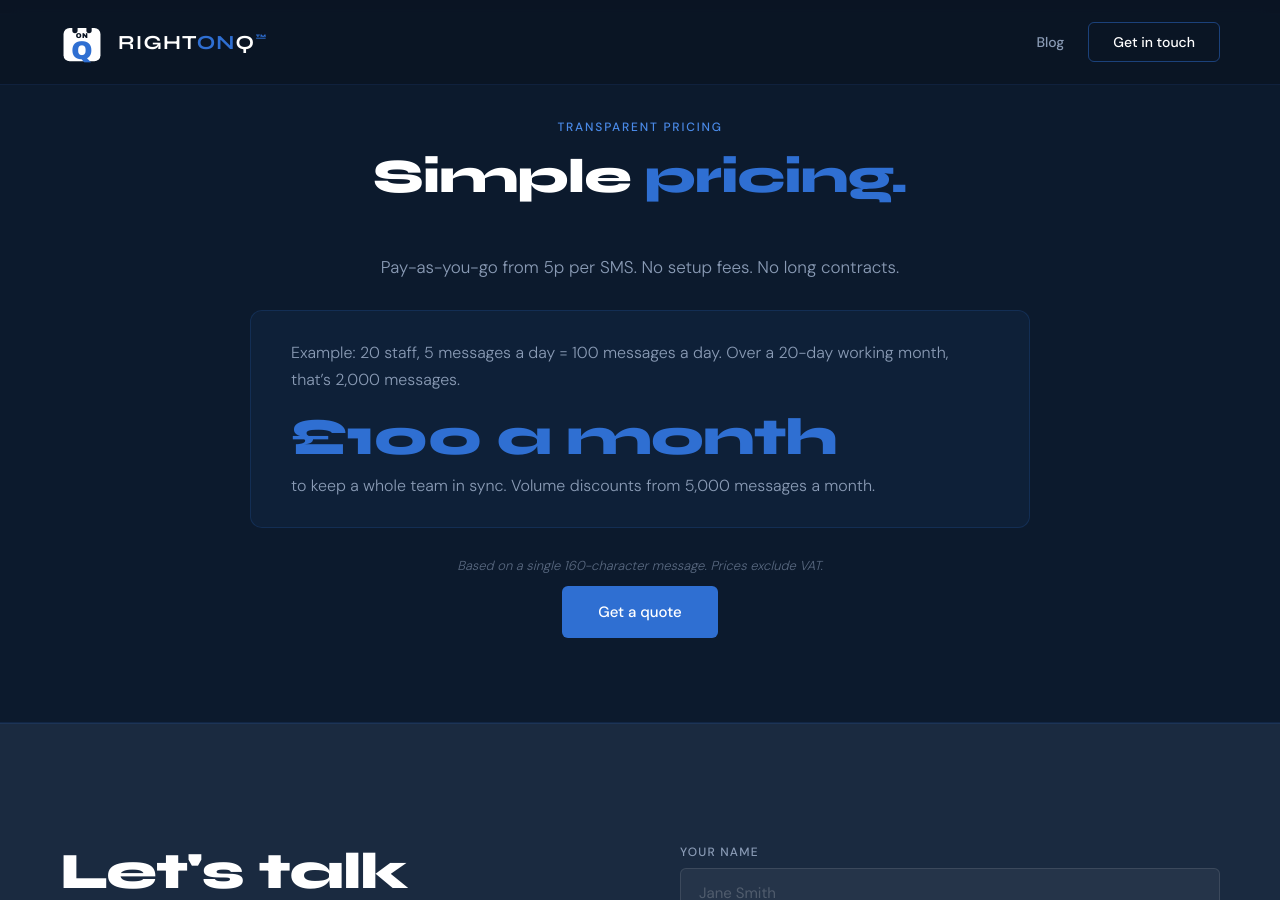
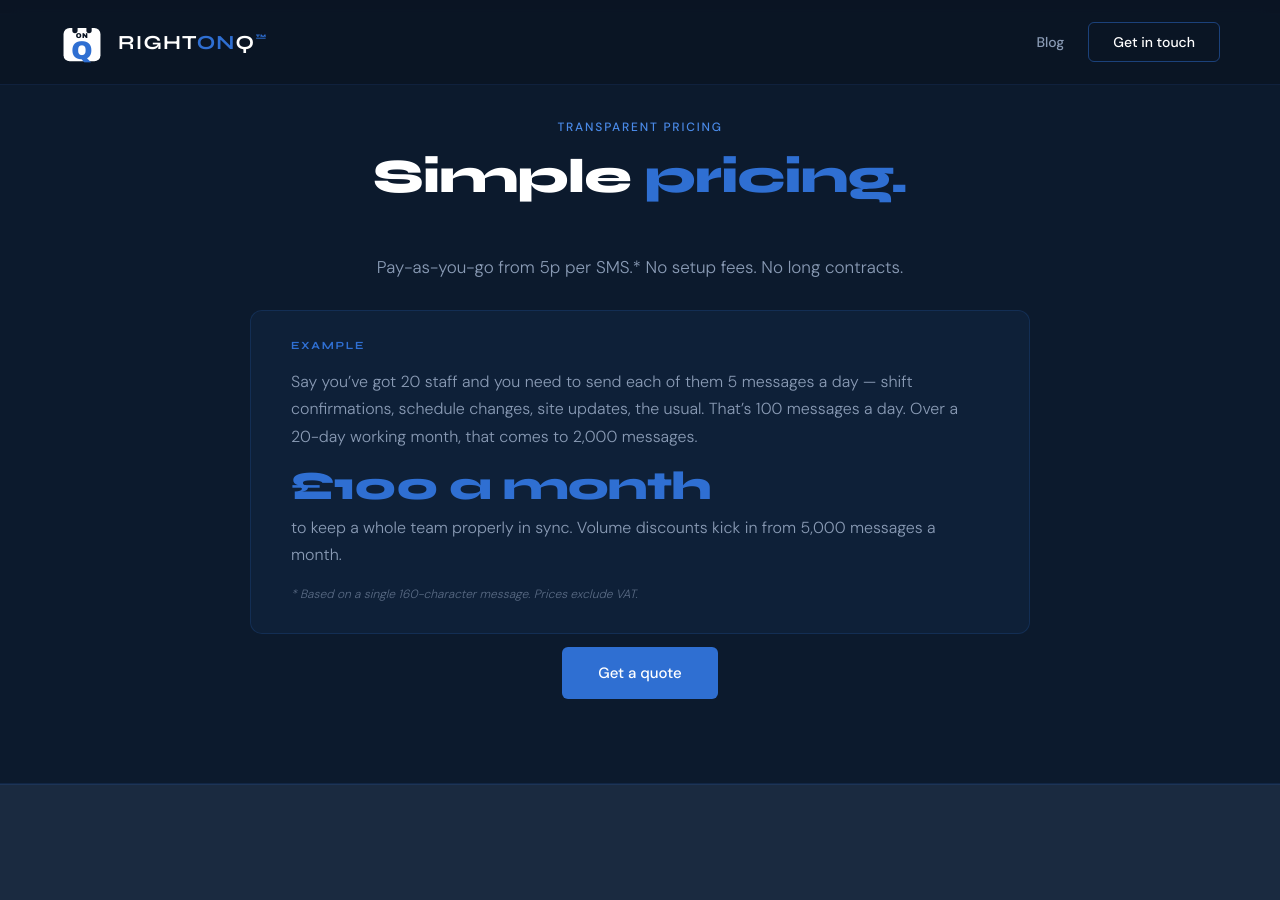
Before and after one commit to rightonq-code/rightonq-code.github.io, a Jekyll site: the page built from index.html, in a window 1280 px wide and 900 px high, scrolled down 3007 px. Built offline with Jekyll 4.4.1, drawn with Linux system fonts in a browser that asks for light colours.

Commit message:
Pricing section: asterisk on rate, prose example copy, smaller £100, footnote inside card, CTA last

```diff
--- a/index.html
+++ b/index.html
@@ -814,11 +814,26 @@ layout: null
   .pricing-highlight {
     font-family: 'Syne', sans-serif;
     font-weight: 800;
-    font-size: clamp(36px, 5vw, 52px);
+    font-size: clamp(28px, 3.8vw, 40px);
     color: var(--blue);
     letter-spacing: -0.02em;
     display: block;
     margin: 8px 0 4px;
+  }
+  .example-label {
+    font-family: 'Syne', sans-serif;
+    font-size: 11px;
+    font-weight: 700;
+    letter-spacing: 0.15em;
+    text-transform: uppercase;
+    color: var(--blue);
+    margin-bottom: 16px;
+  }
+  .example-footnote {
+    font-size: 12px !important;
+    color: rgba(138, 155, 181, 0.6) !important;
+    font-style: italic;
+    margin-top: 16px !important;
   }
   .fine-print {
     color: rgba(138, 155, 181, 0.6);
@@ -1034,13 +1049,14 @@ layout: null
   <div class="section-inner pricing-inner">
     <div class="section-tag">Transparent pricing</div>
     <h2 class="section-heading">Simple <em>pricing.</em></h2>
-    <p class="pricing-body">Pay-as-you-go from 5p per SMS. No setup fees. No long contracts.</p>
+    <p class="pricing-body">Pay-as-you-go from 5p per SMS.* No setup fees. No long contracts.</p>
     <div class="pricing-example">
-      <p>Example: 20 staff, 5 messages a day = 100 messages a day. Over a 20-day working month, that’s 2,000 messages.</p>
+      <div class="example-label">Example</div>
+      <p>Say you’ve got 20 staff and you need to send each of them 5 messages a day — shift confirmations, schedule changes, site updates, the usual. That’s 100 messages a day. Over a 20-day working month, that comes to 2,000 messages.</p>
       <span class="pricing-highlight">£100 a month</span>
-      <p>to keep a whole team in sync. Volume discounts from 5,000 messages a month.</p>
+      <p>to keep a whole team properly in sync. Volume discounts kick in from 5,000 messages a month.</p>
+      <p class="example-footnote">* Based on a single 160-character message. Prices exclude VAT.</p>
     </div>
-    <p class="fine-print">Based on a single 160-character message. Prices exclude VAT.</p>
     <a href="#contact" class="btn-primary">Get a quote</a>
   </div>
 </section>
```
